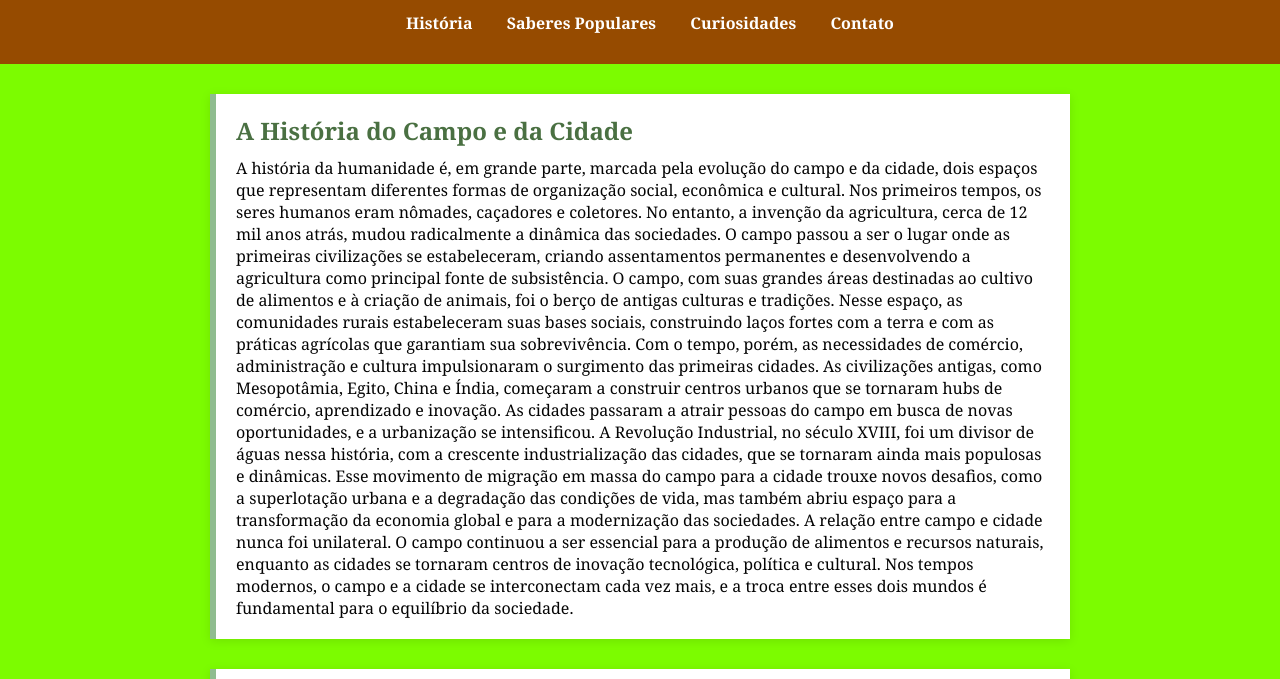
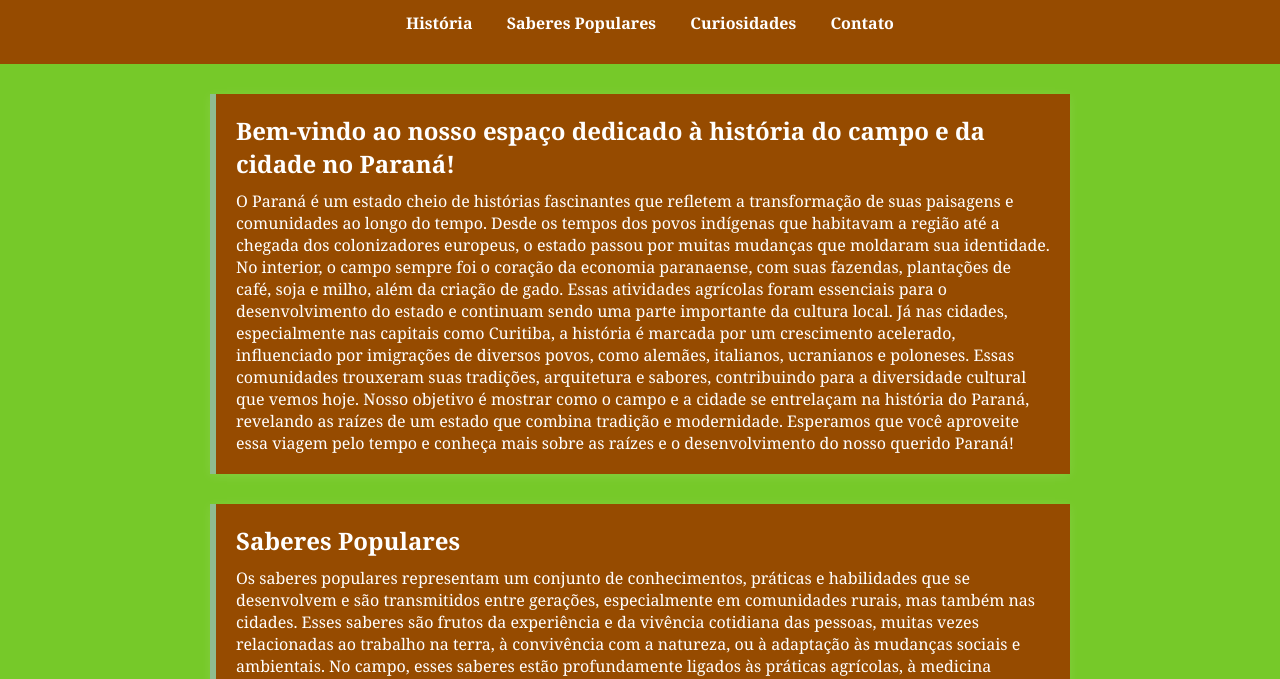
Before and after one commit to Joaocarlos519/Portaldehistoriasesaberes, a plain HTML site: page index.html in a window 1280 px wide. Shown: the part 110-789 px from the top of the page. Drawn offline with Linux system fonts and the light colour scheme.

Commit message:
Add files via upload

```diff
--- a/index.html
+++ b/index.html
@@ -23,16 +23,14 @@
 
 <main class="container">
 <section id="historia" class="bloco">
-<h2>A História do Campo e da Cidade</h2>
-<p>A história da humanidade é, em grande parte, marcada pela evolução do campo e da cidade, dois espaços que representam diferentes formas de organização social, econômica e cultural. Nos primeiros tempos, os seres humanos eram nômades, caçadores e coletores. No entanto, a invenção da agricultura, cerca de 12 mil anos atrás, mudou radicalmente a dinâmica das sociedades. O campo passou a ser o lugar onde as primeiras civilizações se estabeleceram, criando assentamentos permanentes e desenvolvendo a agricultura como principal fonte de subsistência.
+<h2>Bem-vindo ao nosso espaço dedicado à história do campo e da cidade no Paraná!</h2>
+<p>O Paraná é um estado cheio de histórias fascinantes que refletem a transformação de suas paisagens e comunidades ao longo do tempo. Desde os tempos dos povos indígenas que habitavam a região até a chegada dos colonizadores europeus, o estado passou por muitas mudanças que moldaram sua identidade.
 
-O campo, com suas grandes áreas destinadas ao cultivo de alimentos e à criação de animais, foi o berço de antigas culturas e tradições. Nesse espaço, as comunidades rurais estabeleceram suas bases sociais, construindo laços fortes com a terra e com as práticas agrícolas que garantiam sua sobrevivência.
+No interior, o campo sempre foi o coração da economia paranaense, com suas fazendas, plantações de café, soja e milho, além da criação de gado. Essas atividades agrícolas foram essenciais para o desenvolvimento do estado e continuam sendo uma parte importante da cultura local.
 
-Com o tempo, porém, as necessidades de comércio, administração e cultura impulsionaram o surgimento das primeiras cidades. As civilizações antigas, como Mesopotâmia, Egito, China e Índia, começaram a construir centros urbanos que se tornaram hubs de comércio, aprendizado e inovação. As cidades passaram a atrair pessoas do campo em busca de novas oportunidades, e a urbanização se intensificou.
+Já nas cidades, especialmente nas capitais como Curitiba, a história é marcada por um crescimento acelerado, influenciado por imigrações de diversos povos, como alemães, italianos, ucranianos e poloneses. Essas comunidades trouxeram suas tradições, arquitetura e sabores, contribuindo para a diversidade cultural que vemos hoje.
 
-A Revolução Industrial, no século XVIII, foi um divisor de águas nessa história, com a crescente industrialização das cidades, que se tornaram ainda mais populosas e dinâmicas. Esse movimento de migração em massa do campo para a cidade trouxe novos desafios, como a superlotação urbana e a degradação das condições de vida, mas também abriu espaço para a transformação da economia global e para a modernização das sociedades.
-
-A relação entre campo e cidade nunca foi unilateral. O campo continuou a ser essencial para a produção de alimentos e recursos naturais, enquanto as cidades se tornaram centros de inovação tecnológica, política e cultural. Nos tempos modernos, o campo e a cidade se interconectam cada vez mais, e a troca entre esses dois mundos é fundamental para o equilíbrio da sociedade.</p>
+Nosso objetivo é mostrar como o campo e a cidade se entrelaçam na história do Paraná, revelando as raízes de um estado que combina tradição e modernidade. Esperamos que você aproveite essa viagem pelo tempo e conheça mais sobre as raízes e o desenvolvimento do nosso querido Paraná!</p>
 </section>
 
 <section id="saberes" class="bloco">
--- a/style.css
+++ b/style.css
@@ -6,13 +6,13 @@ box-sizing: border-box;
 
 body {
 font-family: 'Georgia', serif;
-background-color: #7cfc00;
-color: #040404;
+background-color: #5fc005da;
+color: #ffffff;
 }
 
 header {
 background-color: #964b00;
-color: white;
+color: rgb(255, 255, 255);
 text-align: center;
 padding: 30px 15px;
 }
@@ -33,7 +33,7 @@ margin: 0 15px;
 }
 
 header nav ul li a {
-color: white;
+color: rgb(255, 255, 255);
 text-decoration: none;
 font-weight: bold;
 }
@@ -45,15 +45,15 @@ padding: 30px 20px;
 }
 
 .bloco {
-background-color: #ffffff;
+background-color: #964b00;
 margin-bottom: 30px;
 padding: 20px;
 border-left: 6px solid #8fbc8f;
-box-shadow: 0 2px 10px rgba(0, 0, 0, 0.1);
+box-shadow: 0 2px 10px rgba(255, 255, 255, 0.1);
 }
 
 .bloco h2 {
-color: #4a7042;
+color: #ffffff;
 margin-bottom: 10px;
 }
 
```
